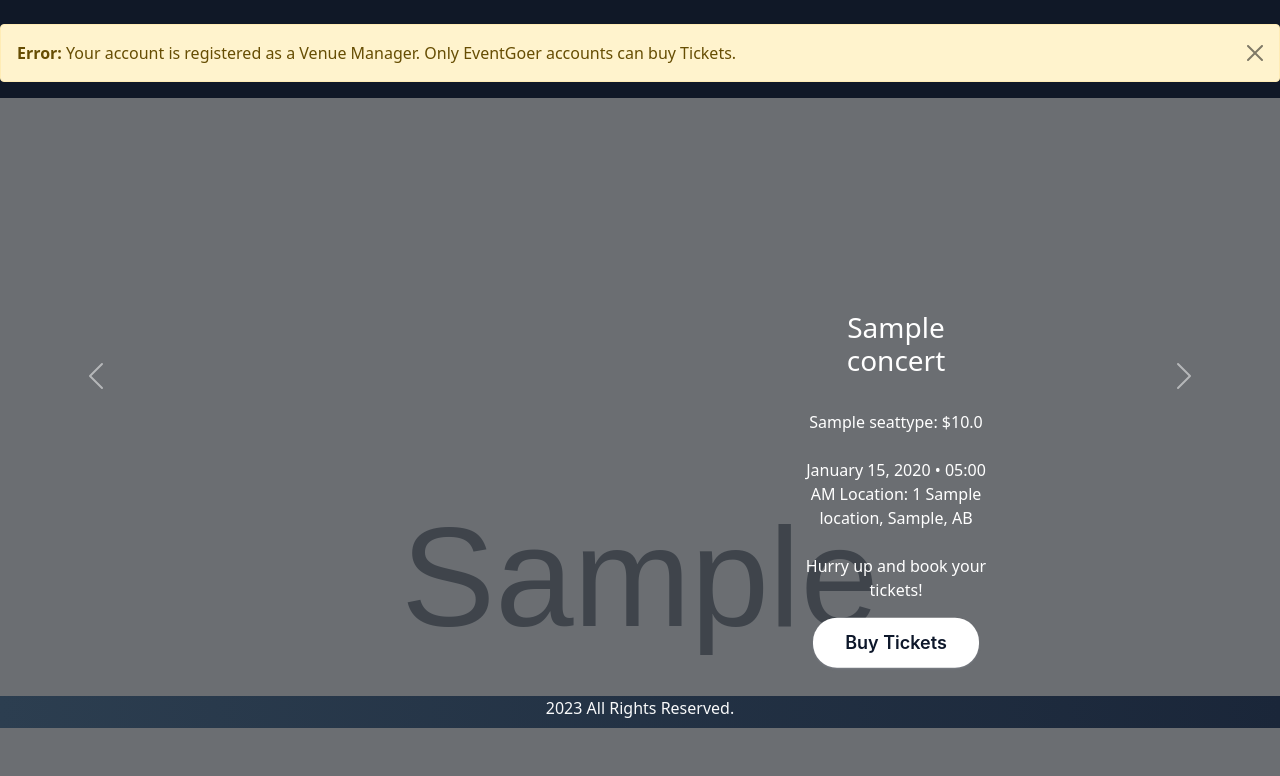
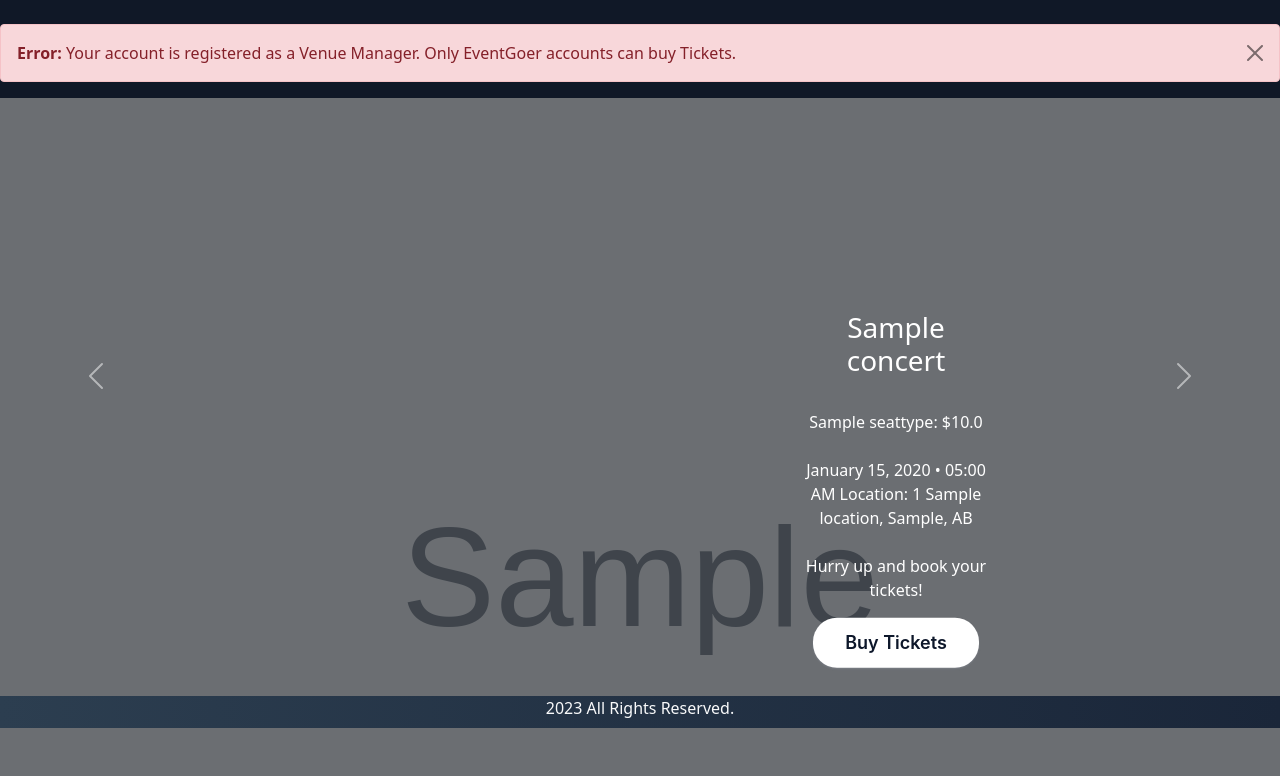
Before and after one commit to tanvirsingh1/TickerMaster, a Django app: page /buy/1/ in a window 1280 px wide. Shown: the part 72-848 px from the top of the page. Run offline with Django 4.2, Linux system fonts and the light colour scheme; a user stored in the database is signed in; tables that the repository leaves empty hold one stand-in row (values such as "Sample post"); grey boxes marked "Sample" are stand-in pictures; parts of the project's set-up code (start-up, migrations or seed data) failed here and were passed over.

Commit message:
error alert

```diff
--- a/templates/ticketing/home.html
+++ b/templates/ticketing/home.html
@@ -105,13 +105,12 @@
                 window.history.pushState(null, null, "{{ url }}");
             </script>
             <br /><br />
-            <div class="alert alert-warning alert-dismissible fade show" role="alert">
+            <div class="alert alert-danger alert-dismissible fade show" role="alert">
                 <strong>Error: </strong>
                 {{ message }}
-                <button type="button" class="btn-close" data-bs-dismiss="alert" aria-label="Close"></button>
+                <button type="button" class="btn-close" data-bs-dismiss="error" aria-label="Close"></button>
             </div>
             {% endif %}
-
 
 
             {% for concert in concerts %}
```
